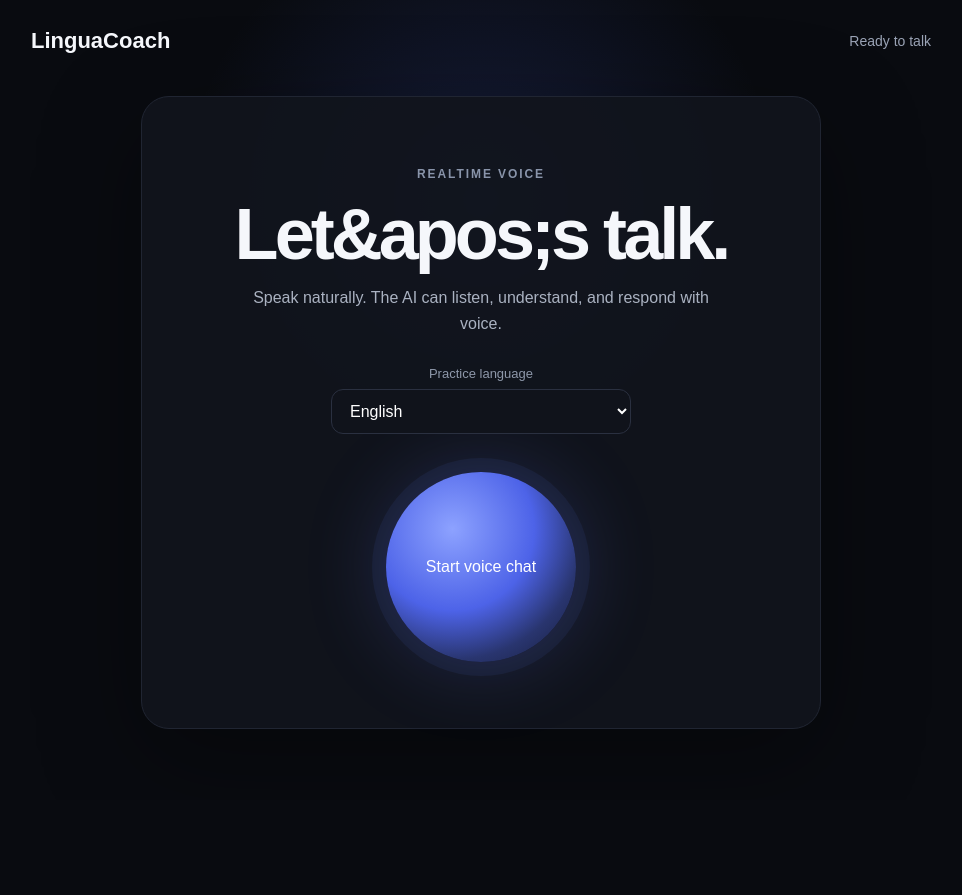
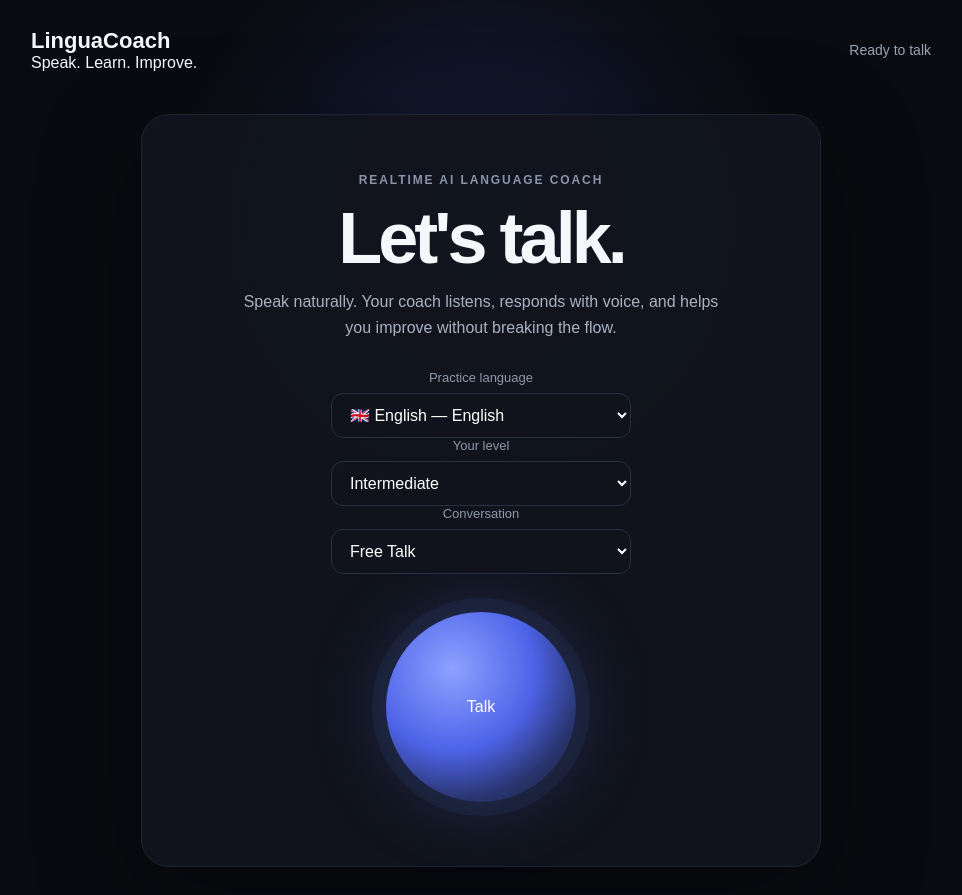
Before and after one commit to Lavojha/linguaCoach, a Next.js app: page / in a window 1280 px wide. Shown: the whole page, without its empty margins (159-1121 px from the left). Before the commit the page ends 800 px from the top, so only its background shows below. Built offline with nearby package versions, Linux system fonts and the light colour scheme.

Commit message:
Build production voice coaching experience

```diff
--- a/app/page.tsx
+++ b/app/page.tsx
@@ -1,31 +1,110 @@
 "use client";
 
-import { useEffect, useRef, useState } from "react";
+import { useEffect, useMemo, useRef, useState } from "react";
+import { LANGUAGES, LEVELS, SCENARIOS, type Language, type Level, type ScenarioId } from "../lib/languages";
+import type { CoachAnalysis, TranscriptMessage } from "../lib/coach";
+
+const STORAGE_KEY = "linguacoach.preferences";
 
 export default function Home() {
-  const [language, setLanguage] = useState("English");
+  const [language, setLanguage] = useState<Language>("English");
+  const [level, setLevel] = useState<Level>("Intermediate");
+  const [scenario, setScenario] = useState<ScenarioId>("free-talk");
   const [connected, setConnected] = useState(false);
+  const [muted, setMuted] = useState(false);
   const [status, setStatus] = useState("Ready to talk");
-  const [messages, setMessages] = useState<{role: "user" | "coach"; text: string}[]>([]);
+  const [messages, setMessages] = useState<TranscriptMessage[]>([]);
+  const [analysis, setAnalysis] = useState<CoachAnalysis | null>(null);
+  const [analyzing, setAnalyzing] = useState(false);
+  const [error, setError] = useState("");
   const pc = useRef<RTCPeerConnection | null>(null);
   const dc = useRef<RTCDataChannel | null>(null);
   const audio = useRef<HTMLAudioElement | null>(null);
   const stream = useRef<MediaStream | null>(null);
+  const messagesRef = useRef<TranscriptMessage[]>([]);
+
+  const selectedScenario = useMemo(
+    () => SCENARIOS.find(item => item.id === scenario) ?? SCENARIOS[0],
+    [scenario],
+  );
+
+  useEffect(() => {
+    try {
+      const saved = JSON.parse(localStorage.getItem(STORAGE_KEY) || "{}");
+      if (saved.language) setLanguage(saved.language);
+      if (saved.level) setLevel(saved.level);
+      if (saved.scenario) setScenario(saved.scenario);
+    } catch {}
+  }, []);
+
+  useEffect(() => {
+    localStorage.setItem(STORAGE_KEY, JSON.stringify({ language, level, scenario }));
+  }, [language, level, scenario]);
+
+  useEffect(() => {
+    messagesRef.current = messages;
+  }, [messages]);
 
   useEffect(() => () => {
     stream.current?.getTracks().forEach(track => track.stop());
     pc.current?.close();
   }, []);
 
+  function addMessage(role: "user" | "coach", text: string) {
+    if (!text?.trim()) return;
+    const item = { role, text: text.trim(), timestamp: Date.now() };
+    setMessages(items => [...items, item]);
+  }
+
+  async function analyzeSession() {
+    const transcript = messagesRef.current;
+    if (transcript.filter(item => item.role === "user").length === 0) return;
+
+    setAnalyzing(true);
+    setError("");
+    try {
+      const response = await fetch("/api/coach/analyze", {
+        method: "POST",
+        headers: { "Content-Type": "application/json" },
+        body: JSON.stringify({ language, level, scenario, transcript }),
+      });
+      const data = await response.json();
+      if (!response.ok) throw new Error(data.error || "Could not analyze the session.");
+      setAnalysis(data.analysis);
+    } catch (e) {
+      setError(e instanceof Error ? e.message : "Could not analyze the session.");
+    } finally {
+      setAnalyzing(false);
+    }
+  }
+
   async function startConversation() {
     try {
+      setError("");
+      setAnalysis(null);
+      setMessages([]);
       setStatus("Connecting…");
+
+      if (!navigator.mediaDevices?.getUserMedia) {
+        throw new Error("Microphone access is not available in this browser.");
+      }
+
       const sessionResponse = await fetch("/api/realtime/session", { method: "POST" });
       const session = await sessionResponse.json();
-      if (!session.clientSecret) throw new Error(session.error || "Could not create session.");
+      if (!sessionResponse.ok || !session.clientSecret) {
+        throw new Error(session.error || "Could not create a secure realtime session.");
+      }
 
       const peer = new RTCPeerConnection();
       pc.current = peer;
+
+      peer.onconnectionstatechange = () => {
+        if (peer.connectionState === "failed") {
+          setError("Voice connection failed. Please try again.");
+          stopConversation(false);
+        }
+      };
+
       peer.ontrack = event => {
         if (audio.current) {
           audio.current.srcObject = event.streams[0];
@@ -33,56 +112,103 @@ export default function Home() {
         }
       };
 
-      stream.current = await navigator.mediaDevices.getUserMedia({ audio: true });
+      stream.current = await navigator.mediaDevices.getUserMedia({
+        audio: { echoCancellation: true, noiseSuppression: true, autoGainControl: true },
+      });
       stream.current.getTracks().forEach(track => peer.addTrack(track, stream.current!));
 
       const channel = peer.createDataChannel("oai-events");
       dc.current = channel;
+
       channel.onopen = () => {
+        const instructions = [
+          "You are LinguaCoach, an AI language coach. The learner knows they are speaking with AI.",
+          "Have a natural, human-like conversation in " + language + ".",
+          "Learner level: " + level + ".",
+          "Scenario: " + selectedScenario.label + " — " + selectedScenario.description + ".",
+          "Keep spoken responses concise and conversational.",
+          "Do not turn every response into a lesson. Prioritize natural conversation.",
+          "When the learner makes a meaningful language mistake, respond naturally first, then briefly explain one correction.",
+          "Ask follow-up questions that keep the learner speaking.",
+          "Use vocabulary appropriate to the learner's level.",
+        ].join(" ");
+
         channel.send(JSON.stringify({
           type: "session.update",
           session: {
-            instructions: "You are LinguaCoach. Speak naturally with the learner in " + language + ". Keep replies concise. Correct only important mistakes and explain corrections briefly.",
-            turn_detection: { type: "server_vad" }
-          }
+            instructions,
+            turn_detection: { type: "server_vad" },
+          },
         }));
+
+        channel.send(JSON.stringify({ type: "response.create" }));
         setConnected(true);
         setStatus("Listening — start speaking");
       };
+
+      channel.onclose = () => {
+        if (connected) setStatus("Conversation ended");
+      };
+
+      channel.onerror = () => setError("Realtime data channel error. Please restart the conversation.");
 
       channel.onmessage = event => {
         try {
           const message = JSON.parse(event.data);
           if (message.type === "conversation.item.input_audio_transcription.completed" && message.transcript) {
-            setMessages(items => [...items, { role: "user", text: message.transcript }]);
+            addMessage("user", message.transcript);
           }
-          if (message.type === "response.audio_transcript.done" && message.transcript) {
-            setMessages(items => [...items, { role: "coach", text: message.transcript }]);
+          if (
+            (message.type === "response.audio_transcript.done" ||
+              message.type === "response.output_audio_transcript.done") &&
+            message.transcript
+          ) {
+            addMessage("coach", message.transcript);
           }
           if (message.type === "input_audio_buffer.speech_started") setStatus("Listening…");
           if (message.type === "response.created") setStatus("Coach is thinking…");
-          if (message.type === "response.audio.delta") setStatus("Coach is speaking…");
           if (message.type === "response.done") setStatus("Listening — your turn");
         } catch {}
       };
 
       const offer = await peer.createOffer();
       await peer.setLocalDescription(offer);
+
       const answerResponse = await fetch("https://api.openai.com/v1/realtime/calls", {
         method: "POST",
-        headers: { Authorization: "Bearer " + session.clientSecret, "Content-Type": "application/sdp" },
-        body: offer.sdp
+        headers: {
+          Authorization: "Bearer " + session.clientSecret,
+          "Content-Type": "application/sdp",
+        },
+        body: offer.sdp,
       });
-      if (!answerResponse.ok) throw new Error("Realtime connection failed.");
-      const answer = await answerResponse.text();
-      await peer.setRemoteDescription({ type: "answer", sdp: answer });
-    } catch (error) {
-      setStatus(error instanceof Error ? error.message : "Could not connect.");
+
+      if (!answerResponse.ok) {
+        const details = await answerResponse.text().catch(() => "");
+        throw new Error(details || "Realtime connection failed.");
+      }
+
+      await peer.setRemoteDescription({
+        type: "answer",
+        sdp: await answerResponse.text(),
+      });
+    } catch (e) {
+      setStatus("Ready to talk");
       setConnected(false);
+      setError(e instanceof Error ? e.message : "Could not connect.");
+      stopConversation(false);
     }
   }
 
-  function stopConversation() {
+  function toggleMute() {
+    const tracks = stream.current?.getAudioTracks() || [];
+    const nextMuted = !muted;
+    tracks.forEach(track => { track.enabled = !nextMuted; });
+    setMuted(nextMuted);
+    setStatus(nextMuted ? "Microphone muted" : "Listening — your turn");
+  }
+
+  function stopConversation(runAnalysis = true) {
     stream.current?.getTracks().forEach(track => track.stop());
     stream.current = null;
     dc.current?.close();
@@ -90,41 +216,136 @@ export default function Home() {
     pc.current?.close();
     pc.current = null;
     setConnected(false);
-    setStatus("Ready to talk");
+    setMuted(false);
+    setStatus("Conversation ended");
+    if (runAnalysis) void analyzeSession();
   }
 
   return (
     <main className="shell">
       <header className="hero">
+        <div>
           <div className="brand">LinguaCoach</div>
-        <div className="status">{status}</div>
+          <div className="tagline">Speak. Learn. Improve.</div>
+        </div>
+        <div className="status"><span className={connected ? "statusDot live" : "statusDot"} />{status}</div>
       </header>
 
       <section className="card">
-        <p className="eyebrow">REALTIME VOICE</p>
-        <h1>{connected ? "I&apos;m here." : "Let&apos;s talk."}</h1>
-        <p className="sub">Speak naturally. The AI can listen, understand, and respond with voice.</p>
+        <div className="eyebrow">REALTIME AI LANGUAGE COACH</div>
+        <h1>{connected ? "I'm here." : "Let's talk."}</h1>
+        <p className="sub">
+          Speak naturally. Your coach listens, responds with voice, and helps you improve without breaking the flow.
+        </p>
 
+        <div className="controls">
+          <div>
             <label className="label" htmlFor="language">Practice language</label>
-        <select id="language" value={language} onChange={e => setLanguage(e.target.value)} disabled={connected}>
-          {["English", "Hindi", "Spanish", "French", "German", "Japanese"].map(x => <option key={x}>{x}</option>)}
+            <select id="language" value={language} onChange={e => setLanguage(e.target.value as Language)} disabled={connected}>
+              {LANGUAGES.map(item => <option key={item.id} value={item.id}>{item.flag} {item.label} — {item.native}</option>)}
             </select>
+          </div>
+          <div>
+            <label className="label" htmlFor="level">Your level</label>
+            <select id="level" value={level} onChange={e => setLevel(e.target.value as Level)} disabled={connected}>
+              {LEVELS.map(item => <option key={item}>{item}</option>)}
+            </select>
+          </div>
+          <div>
+            <label className="label" htmlFor="scenario">Conversation</label>
+            <select id="scenario" value={scenario} onChange={e => setScenario(e.target.value as ScenarioId)} disabled={connected}>
+              {SCENARIOS.map(item => <option key={item.id} value={item.id}>{item.label}</option>)}
+            </select>
+          </div>
+        </div>
 
-        {!connected ? (
-          <button className="orb" onClick={startConversation}><span>Start voice chat</span></button>
-        ) : (
-          <button className="orb listening" onClick={stopConversation}><span>End conversation</span></button>
+        <button
+          className={"orb" + (connected ? " listening" : "")}
+          onClick={() => connected ? stopConversation() : void startConversation()}
+          aria-label={connected ? "End conversation" : "Start voice conversation"}
+        >
+          <span>{connected ? "End" : "Talk"}</span>
+        </button>
+
+        {connected && (
+          <div className="voiceActions">
+            <button className="secondaryButton" onClick={toggleMute}>{muted ? "Unmute mic" : "Mute mic"}</button>
+            <span className="hint">You can interrupt the coach naturally.</span>
+          </div>
         )}
 
-        <div className="conversation">
-          {messages.map((message, index) => (
-            <div key={index} className={message.role === "user" ? "message user" : "message coach"}>
+        {error && <div className="error" role="alert">{error}</div>}
+
+        {messages.length > 0 && (
+          <div className="conversation" aria-live="polite">
+            <div className="sectionTitle">Conversation</div>
+            {messages.slice(-12).map((message, index) => (
+              <div key={message.timestamp + "-" + index} className={"message " + message.role}>
                 <span>{message.role === "user" ? "You" : "Coach"}</span>
                 <p>{message.text}</p>
               </div>
             ))}
           </div>
+        )}
+
+        {(analyzing || analysis) && (
+          <section className="analysis">
+            <div className="sectionTitle">Session feedback</div>
+            {analyzing ? (
+              <div className="analysisLoading">Analyzing your conversation…</div>
+            ) : analysis ? (
+              <>
+                <p className="summary">{analysis.summary}</p>
+                <div className="scoreGrid">
+                  {[
+                    ["Overall", analysis.overall],
+                    ["Fluency", analysis.fluency],
+                    ["Grammar", analysis.grammar],
+                    ["Vocabulary", analysis.vocabulary],
+                    ["Confidence", analysis.confidence],
+                  ].map(([label, score]) => (
+                    <div className="score" key={String(label)}>
+                      <strong>{Math.round(Number(score))}</strong>
+                      <span>{label}</span>
+                    </div>
+                  ))}
+                </div>
+                {analysis.corrections.length > 0 && (
+                  <div className="feedbackGroup">
+                    <h3>Corrections</h3>
+                    {analysis.corrections.map((item, index) => (
+                      <div className="feedbackItem" key={index}>
+                        <div className="wrong">{item.original}</div>
+                        <div className="better">{item.improved}</div>
+                        <p>{item.explanation}</p>
+                      </div>
+                    ))}
+                  </div>
+                )}
+                {analysis.vocabulary.length > 0 && (
+                  <div className="feedbackGroup">
+                    <h3>Useful vocabulary</h3>
+                    <div className="vocabGrid">
+                      {analysis.vocabulary.map((item, index) => (
+                        <div className="vocab" key={index}>
+                          <strong>{item.word}</strong>
+                          <span>{item.meaning}</span>
+                          <p>{item.example}</p>
+                        </div>
+                      ))}
+                    </div>
+                  </div>
+                )}
+                <div className="feedbackGroup">
+                  <h3>Next practice</h3>
+                  <ul>{analysis.nextSteps.map((step, index) => <li key={index}>{step}</li>)}</ul>
+                </div>
+              </>
+            ) : null}
           </section>
+        )}
+      </section>
+
       <audio ref={audio} autoPlay />
     </main>
   );
```
Lines whose indentation alone changed are shown as unchanged.
